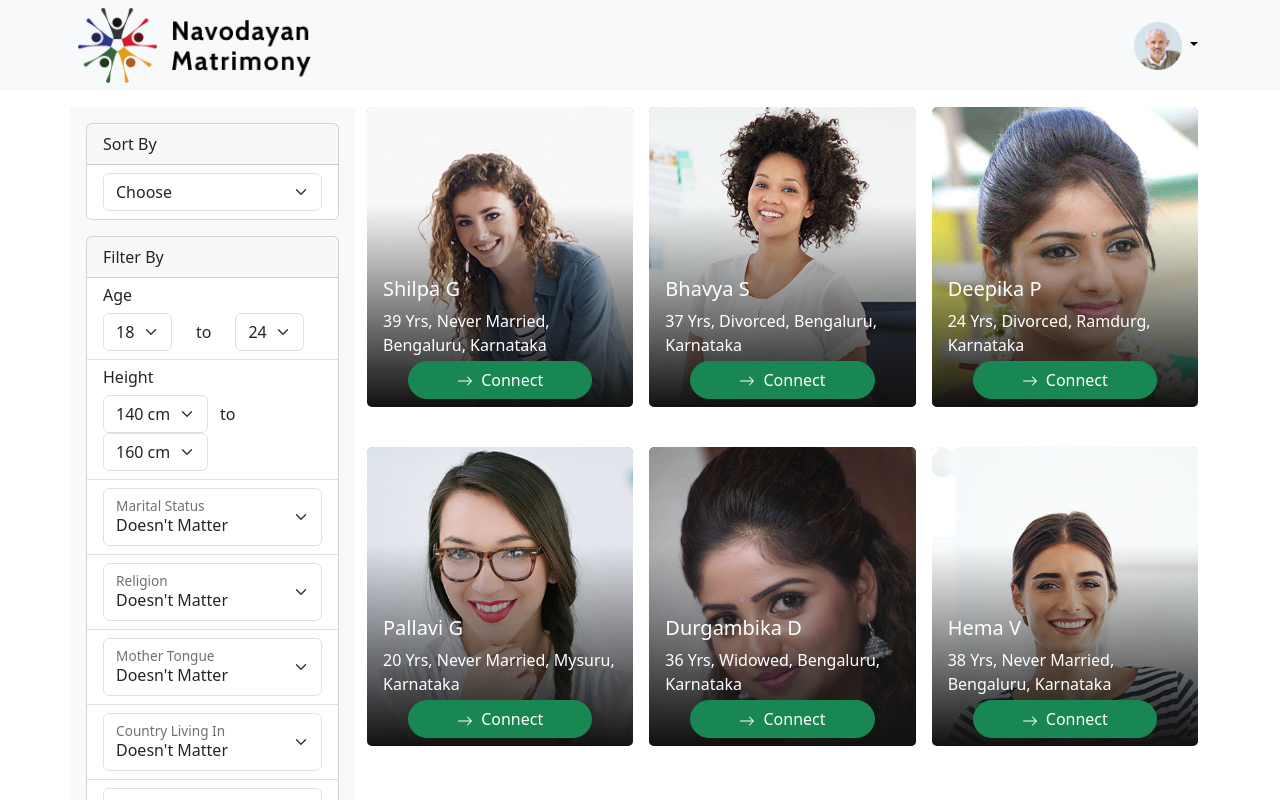
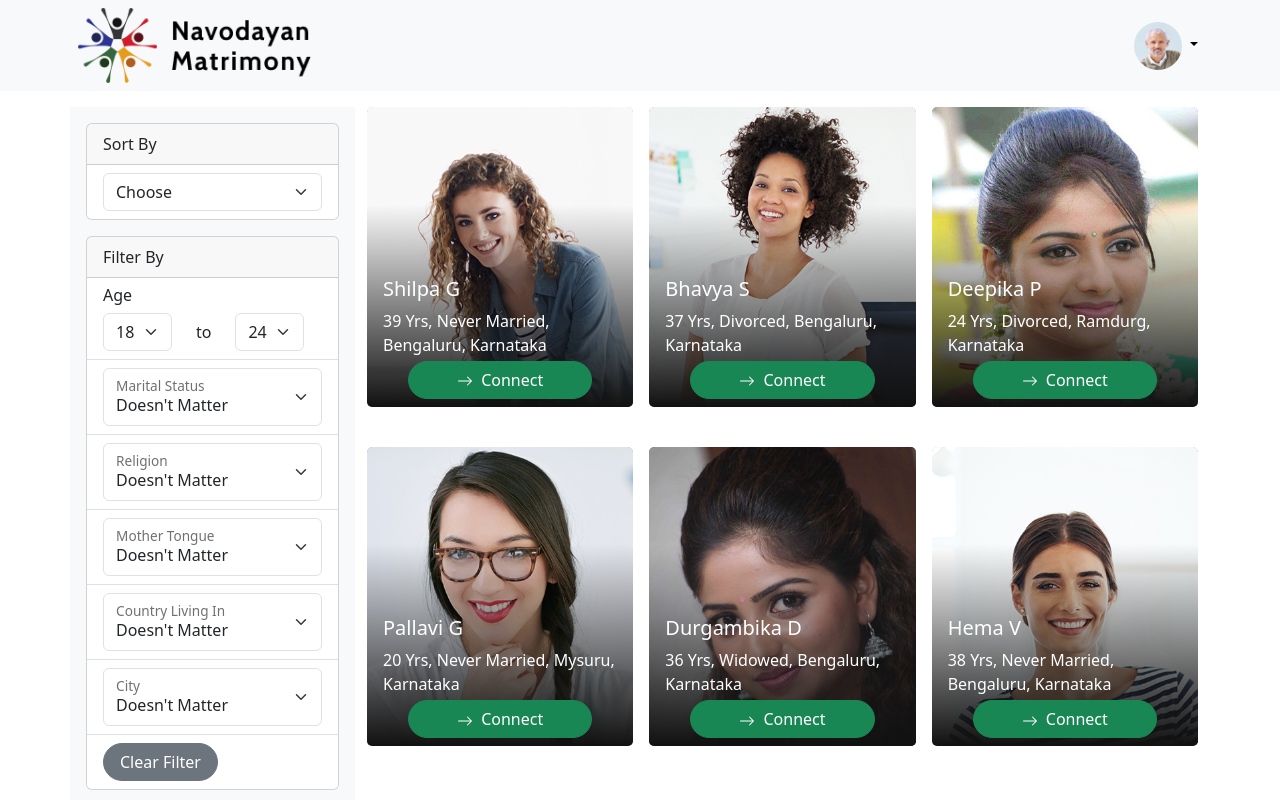
Before and after one commit to rjayaramegowda/honalu-react, a React (Vite) app: page / in a window 1280 px wide. Shown: the top 800 px of the page. Built offline with nearby package versions, Linux system fonts and the light colour scheme.

Commit message:
Update FilterList.tsx

```diff
--- a/src/pages/FilterList.tsx
+++ b/src/pages/FilterList.tsx
@@ -126,37 +126,6 @@ export const FilterList = ({}: Props) => {
             </div>
           </li>
           <li className="list-group-item">
-            <h6>Height</h6>
-            <div className="row">
-              <div className="col-auto">
-                <label className="visually-hidden" htmlFor="autoSizingSelect2">
-                  Preference
-                </label>
-                <select className="form-select" id="autoSizingSelect2">
-                  <option value={1}>140 cm</option>
-                  <option value={2}>141 cm</option>
-                  <option value={3}>142 cm</option>
-                </select>
-              </div>
-              <div
-                className="col-auto align-self-center"
-                style={{ padding: "0" }}
-              >
-                to
-              </div>
-              <div className="col-auto">
-                <label className="visually-hidden" htmlFor="autoSizingSelect3">
-                  Preference
-                </label>
-                <select className="form-select" id="autoSizingSelect3">
-                  <option value={1}>160 cm</option>
-                  <option value={2}>161 cm</option>
-                  <option value={3}>162</option>
-                </select>
-              </div>
-            </div>
-          </li>
-          <li className="list-group-item">
             <div className="form-floating">
               <select
                 className="form-select"
```
